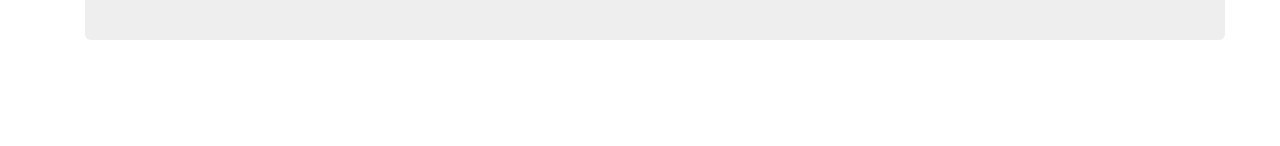
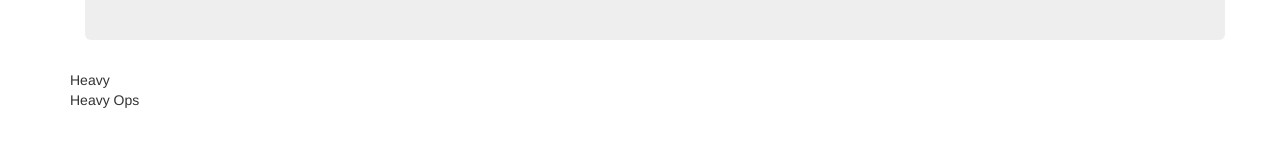
Before and after one commit to CodeKul/17124APRANGWEEKEND, an Angular app: page / in a window 1280 px wide. Shown: the part 322-468 px from the top of the page. Built offline with nearby package versions, Linux system fonts and the light colour scheme.

Commit message:
observables : creating observables

```diff
--- a/src/app/app.module.ts
+++ b/src/app/app.module.ts
@@ -44,6 +44,7 @@ import { PipesComponent } from './pipes/pipes.component';
 import { CustomPipe } from './pipes/custom.pipe';
 import { FilterPipe } from './pipes/filter.pipe';
 import { HttpComponent } from './http/http.component';
+import { HeavyComponent } from './http/heavy/heavy.component';
 
 @NgModule({
   declarations: [
@@ -82,7 +83,8 @@ import { HttpComponent } from './http/http.component';
     PipesComponent,
     CustomPipe,
     FilterPipe,
-    HttpComponent
+    HttpComponent,
+    HeavyComponent
   ],
   imports: [
     BrowserModule,
--- /dev/null
+++ b/src/app/http/heavy/heavy.component.html
@@ -0,0 +1,3 @@
+<p>
+  {{it}}
+</p>
--- /dev/null
+++ b/src/app/http/heavy/heavy.component.ts
@@ -0,0 +1,31 @@
+import { Component, OnInit } from '@angular/core';
+import { Observable, Subscriber } from 'rxjs/Rx';
+import 'rxjs/Rx';
+
+@Component({
+  selector: 'app-heavy',
+  templateUrl: './heavy.component.html',
+  styleUrls: ['./heavy.component.css']
+})
+export class HeavyComponent implements OnInit {
+
+  it: string;
+  constructor() { }
+
+  ngOnInit() {
+    this.heavy().subscribe(i => {
+      this.it = i
+      console.log('called');
+    });
+
+    //Observable.interval(500).subscribe(i => this.it = ''+i);
+  }
+
+  heavy(): Observable<string> {
+    return Observable.create((sub: Subscriber<string>) => {
+      // heavy operation
+      sub.next('Heavy Ops');
+      sub.complete();
+    });
+  }
+}
--- a/src/app/http/http.component.html
+++ b/src/app/http/http.component.html
@@ -10,4 +10,8 @@
     <p class="lead">{{joke}}</p>
     <p><a class="btn btn-lg btn-success" role="button" (click)="randomJoke()">Sign up today</a></p>
   </div>
+
+  <div class="row">
+    Heavy <app-heavy></app-heavy>
+  </div>
 </div>
--- a/src/app/http/joke.service.ts
+++ b/src/app/http/joke.service.ts
@@ -19,7 +19,7 @@ export class JokeService {
 
   postJoke(joke: string, onPost?: any) {
     this.http.post('https://digital-shelter-153912.firebaseio.com/joke.json', { joke: joke }).subscribe(res => {
-      onPost();
+      if(onPost) onPost();
     }, this.httpError);
   }
 
```
Also changed, not shown: src/app/http/heavy/heavy.component.css (added), 1 other file (tests, documents, lock files or other folders).
